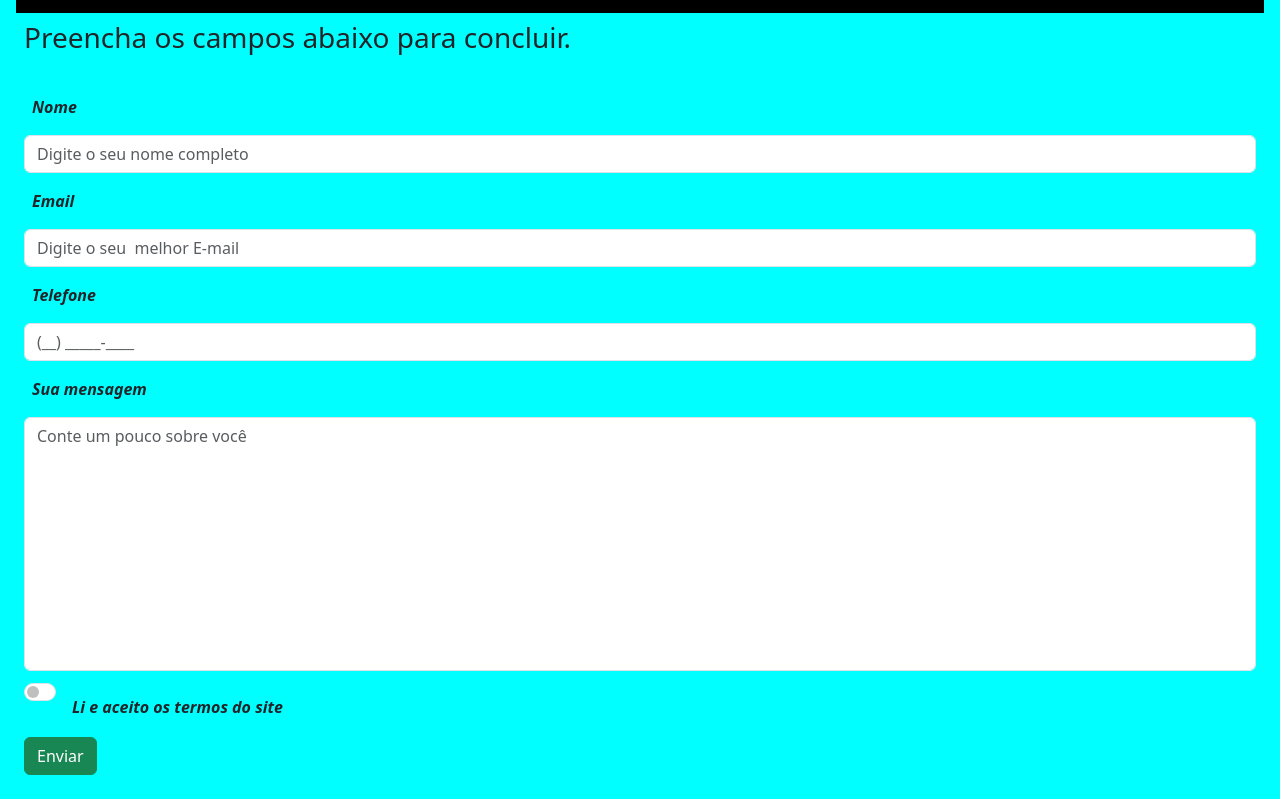
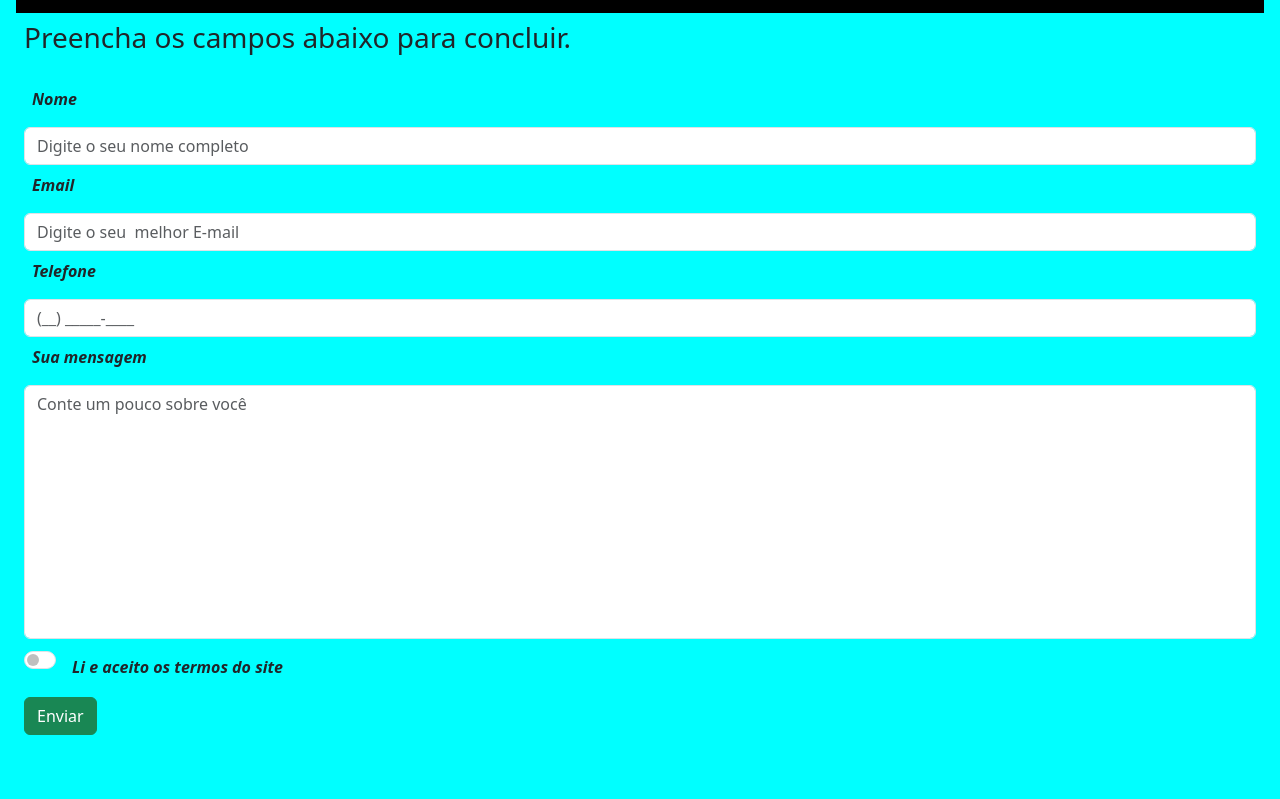
Before and after one commit to AllanOSilva/curso_ebac_frontend, a plain HTML site: page index.html in a window 1280 px wide. Shown: the part 91-890 px from the top of the page. After the commit the page ends 850 px from the top, so only its background shows below. Drawn offline with nearby package versions, Linux system fonts and the light colour scheme.

Commit message:
Update estilo.css

```diff
--- a/estilo.css
+++ b/estilo.css
@@ -21,7 +21,6 @@ header h1{
 }
 
 label{
-    margin-top: 8px;
     display: block;
     font-style: italic;
     font-weight: bold;
```
